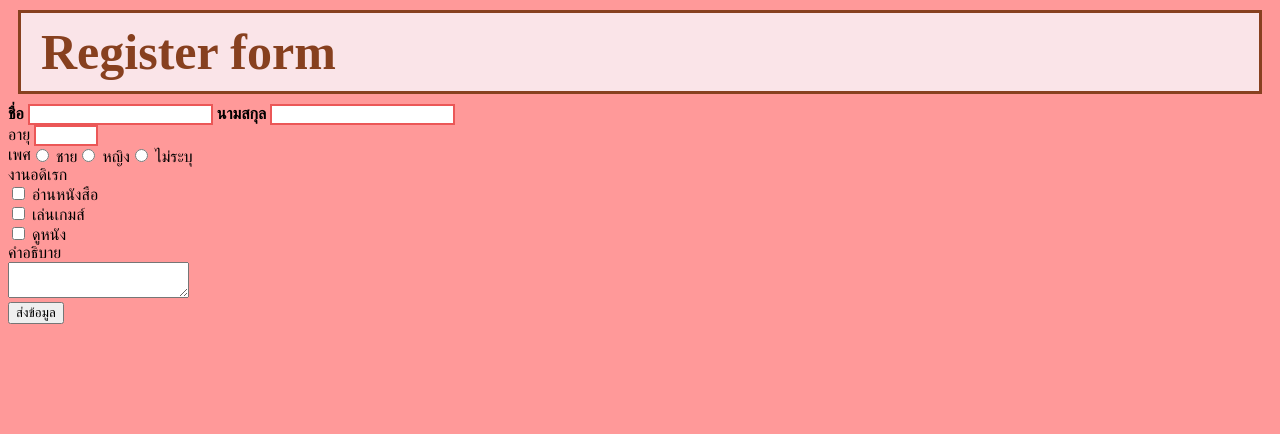
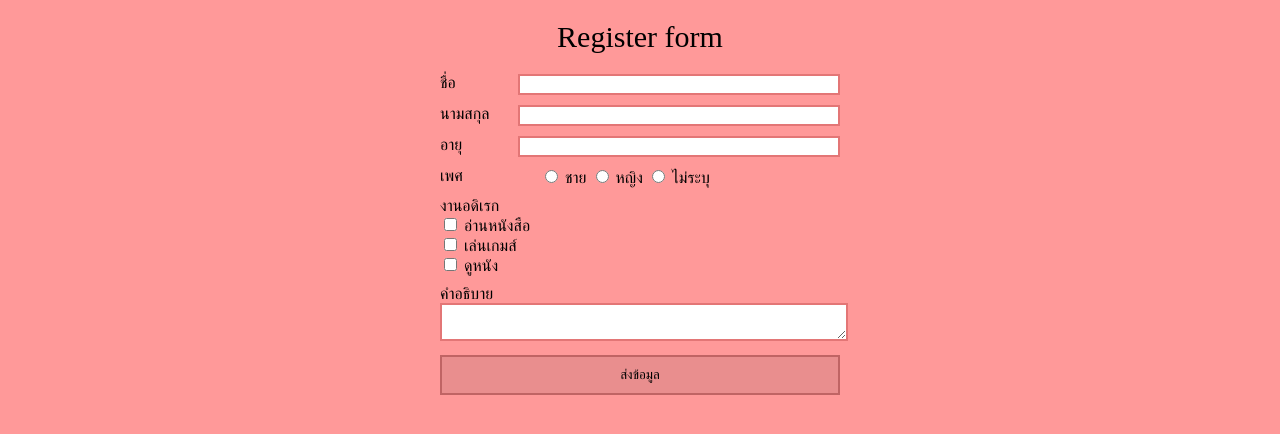
Before and after one commit to mathu12i/241-2567-700, a plain HTML site: page index_2.html in a window 1280 px wide. Drawn offline with Linux system fonts and the light colour scheme; a web font is replaced by a local one.

Commit message:
css update 23/12/2567

```diff
--- a/index_2.html
+++ b/index_2.html
@@ -18,81 +18,103 @@
             font-size: 14;
         }
 
-        #register { /* id */
-            font-size: 50px;
-            color: #87401f;
-            font-weight: 800;
-            padding-top: 10px;
-            padding-bottom: 10px;
-            margin-top: 10px;
-            margin-bottom: 10px;
-            background-color: rgb(250, 228, 232);
-            padding-left: 20px;
-            margin-left: 10px;
-            margin-right: 10px;
-            border: 3px solid #87401f;
+        .container {
+            width: 400px;
+            margin-left: auto;
+            margin-right: auto;
         }
 
-        .from {
-            border: 2px solid #eb5757;
+        .header {
+            font-size: 30px;
+            text-align: center;
+            margin-bottom: 20px;
+            margin-top: 20px;
         }
 
         .header-from {
-            font-weight: 800;
+            width: 100px;
         }
 
-        .gender {
+        .flex {
             display: flex;
         }
 
-        .box {
-            height: 20px;
-            width: 99vw;
-            background-color: brown;
+        .from-input {
+            margin-bottom: 10px;
         }
 
+        input.from, textarea {
+            border: 2px solid #e37676;
+            width: 100%;
+        }
+
+        .center {
+            text-align: center;
+        }
+
+        .button {
+            border: 2px solid #c06464;
+            width: 100%;
+            height: 40px;
+            background-color: #e98e8e;
+        }
     </style>
 </head>
 
 <body>
     <!-- Form -->
+    <div class="container">
+        <div class="header">
+            Register form
+        </div>
 
-    <div id ="register">Register form</div>
-    <span class="header-from">ชื่อ</span>
+        <div class ="flex from-input">
+            <div class="header-from">ชื่อ</div>
             <input class="from" type="text">
-    <span class="header-from">นามสกุล</span>
-    <input class="from" type="text"> <br>
-    อายุ
-    <input class="from" type="number" min="0" max="100"> <br>
+        </div>
 
-    <div class = "gender">
-        เพศ
+        <div class ="flex from-input">
+            <div class="header-from">นามสกุล</div>
+            <input class="from" type="text">
+        </div>
+
+        <div class ="flex from-input">
+            <div class ="header-from">อายุ</div>
+            <input class="from" type="number" min="0" max="100">
+        </div>
+
+
+        <div class = "flex gender from-input">
+            <div class="header-from">เพศ</div>
             <div>
                 <input name="gender" type="radio"> ชาย
+                <input name="gender" type="radio"> หญิง
+                <input name="gender" type="radio"> ไม่ระบุ
+            </div>
+        </div>
+
+        <div class ="from-input">
+            <div class="header-from">งานอดิเรก</div>
+            <div>
+                <input name="interest" type="checkbox"> อ่านหนังสือ
             </div>
             <div>
-            <input name="gender" type="radio"> หญิง
+                <input name="interest" type="checkbox"> เล่นเกมส์
             </div>
             <div>
-            <input name="gender" type="radio"> ไม่ระบุ
-        </div> <br>
+                <input name="interest" type="checkbox"> ดูหนัง
             </div>
-    งานอดิเรก
-    <div>
-        <input name="hobby" type="checkbox"> อ่านหนังสือ
-    </div>
-    <div>
-        <input name="hobby" type="checkbox"> เล่นเกมส์
-    </div>
-    <div>
-        <input name="hobby" type="checkbox"> ดูหนัง
         </div>
 
-    <div>
-        คำอธิบาย <br>
+
+        <div class ="from-input">
+            <div class="header-from">คำอธิบาย</div>
             <textarea></textarea>
         </div>
-        <button>ส่งข้อมูล</button>
 
+        <div class="center">
+            <button class ="button">ส่งข้อมูล</button>
+        </div>
+    </div>
 </body>
 </html>
```
Lines whose indentation alone changed are shown as unchanged.
